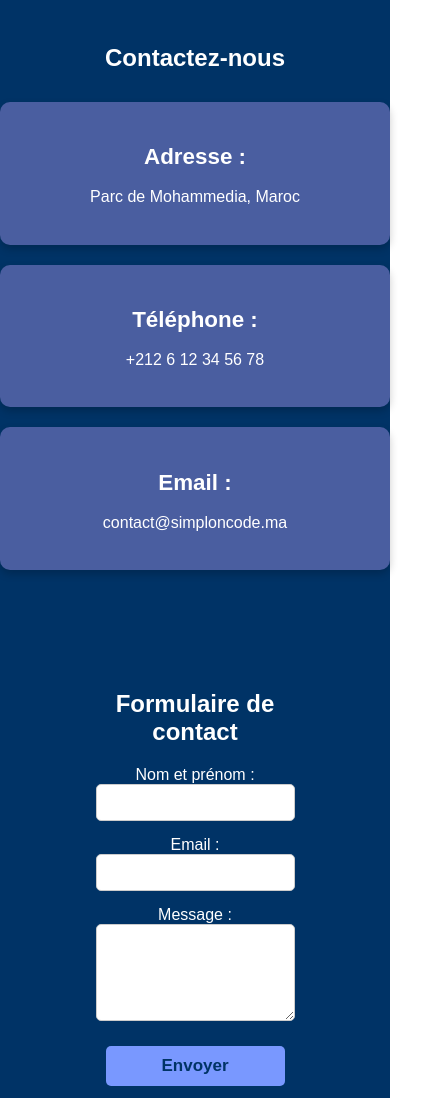
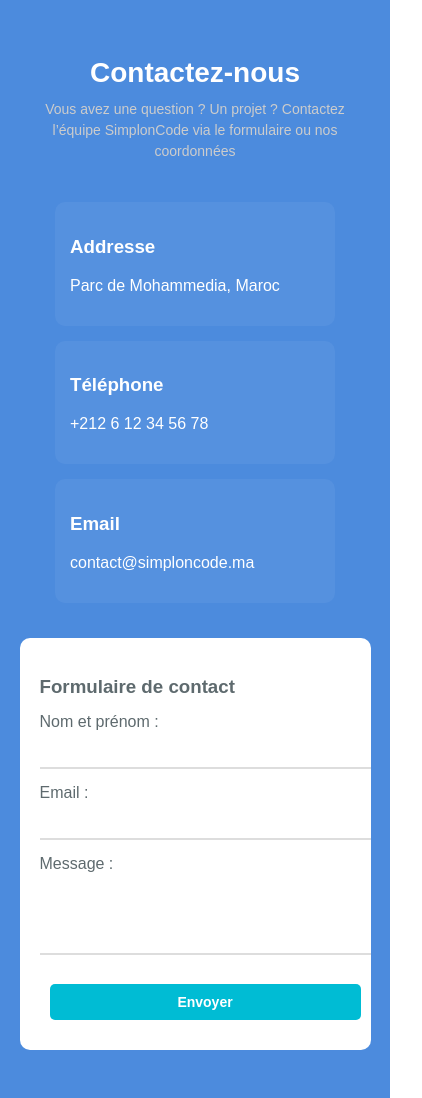
Before and after one commit to houda-LQ/SimplonCode, a plain HTML site: page contact.html in a window 390 px wide. Shown: the part 106-1204 px from the top of the page, 422 px wide, since content can reach past the window. Drawn offline with Linux system fonts and the light colour scheme.

Commit message:
VF.conatct

```diff
--- a/contact.html
+++ b/contact.html
@@ -6,7 +6,7 @@
     <title>Contact</title>
      <link rel="stylesheet" href="style.css">
 </head>
-<body>
+<body >
    <header class="navbar">
         <nav class="navbar-nav">
             <div>
@@ -21,27 +21,40 @@
         </nav>
     </header>
     <main class="contact-page">
-        <section class="contact-info">
-            <h1>Contactez-nous</h1>
-            <!-- <p>Vous avez une question ? Un projet ? Contactez l’équipe SimplonCode via le formulaire ou nos coordonnées.</p> -->
-            <div class="cartes-container">
-                    <div  class="carte">
-                        <h3>Adresse  :</h3>
+       <section class="contact-section">
+    <div class="container">
+        <h2>Contactez-nous</h2>
+        <p class="description">
+       Vous avez une question ? Un projet ? Contactez l’équipe SimplonCode via le formulaire ou nos coordonnées
+        </p>
+
+        <div class="contact-content">
+            <div class="contact-info">
+                <div class="info-box">
+                    <div>
+                        <h3>Addresse</h3>
                         <p>Parc de Mohammedia, Maroc</p>
                     </div>
-                    <div  class="carte">
-                        <h3>Téléphone :</h3>
+                </div>
+
+                <div class="info-box">
+                    <div>
+                        <h3>Téléphone</h3>
                         <p>+212 6 12 34 56 78</p>
                     </div>
-                    <div class="carte">
-                        <h3>Email :</h3>
+                </div>
+
+                <div class="info-box">
+                    <div>
+                        <h3>Email</h3>
                         <p>contact@simploncode.ma</p>
                     </div>
                 </div>
+            </div>
 
-                <div class="contact-form">
-            <h2>Formulaire de contact</h2>
-            <form action="#" method="post">
+            <div class="contact-form">
+                <h3>Formulaire de contact</h3>
+                 <form action="#" method="post">
                 <label for="name">Nom et prénom :</label>
                 <input type="text" id="name" name="name" required>
 
@@ -53,7 +66,11 @@
 
                 <button type="submit" class="btn">Envoyer</button>
             </form>
-</div>
+            </div>
+        </div>
+    </div>
+</section>
+
         <section class="map">
             <h2>Où nous trouver ?</h2>
             <iframe
--- a/style.css
+++ b/style.css
@@ -48,41 +48,7 @@ color: #094575;
 }
 
 
-/* .hero{
-    height: 100vh;
-    display: flex;
-    align-items: center;
-    background-color: white;
-    justify-content:space-between;
-    padding: 50px 10%;
-  } */
 
-/* .hero-h1 {
-    font-size: 2.5rem;
-    margin-bottom: 1px;
-  }
-
-  p {
-    font-size: 1rem;
-    margin-bottom: 20px;
-    max-width: 500px;
-  }
-
-  .btn {
-    background-color: #2475b8;
-    color: white;
-    padding: 12px 24px;
-    border: none;
-    cursor: pointer;
-    font-size: 1rem;
-    border-radius: 5px;
-    text-decoration: none;
-    width: 120px;
-  }
-
-  .btn:hover {
-    background-color: #0a1f4b;
-  } */
 .hero {
   display: flex;
   align-items: center;
@@ -354,50 +320,194 @@ footer {
   padding: 10px;
   font-size: 0.9em;
 }
-.contact-page{
-    display: flex;
-    background-color: #003366;
-    padding:40px ;
-  text-align: center;
-  justify-content: center;
+
+@media(max-width:768px){
+  /* .navbar-nav{
+    flex-direction: column;
+    padding: 10px;
+  }
+  .nav-links{
+    flex-direction: column;
+    gap: 15px;
+  } */
+  .hero{
+    flex-direction: column;
+    text-align: center;
+  }
+  .hero-text{
+    padding: 0;
+  }
+  .hero-image{
+    margin-top: 20px;
+  }
+
+  img{
+   max-width: 100%;
+   height: auto;
+
+  }
+.cartes-container {
+    flex-direction: column;
+    align-items: center;
+  }
+
+  .carte {
+    width: 90%;
+  }
+
+  /* Sections à colonnes -> en colonne */
+  .valeur,
+  .pedagogie {
+    flex-direction: column;
+    align-items: center;
+  }
+
+  .valeur img,
+  .pedagogie img {
+    width: 100%;
+    height: auto;
+    margin: 20px 0;
+  }
+
+  .pedagogie ul {
+    margin: 20px;
+  }
+
 }
 
 
 
-.contact-form {
-
-    margin: 120px;
 
 
 
+
+
+.contact-section {
+    padding: 50px 0;
+    background-color: #4c8bdd;
 }
 
-.contact-form form {
+.container {
+    width: 90%;
+    max-width: 1100px;
+    margin: auto;
+}
+
+h2 {
+    text-align: center;
+    font-size: 36px;
+    margin-bottom: 10px;
+}
+
+.description {
+    text-align: center;
+    max-width: 800px;
+    margin: auto;
+    color: #ccc;
+    margin-bottom: 40px;
+    line-height: 1.5;
+}
+
+.contact-content {
     display: flex;
-    flex-direction: column;
-    max-width: 500px;
+    flex-wrap: wrap;
+    justify-content: space-between;
+    gap: 20px;
+}
+
+.contact-info {
+    flex: 1;
+    min-width: 280px;
+}
+
+.info-box {
+    display: flex;
+    align-items: center;
+    background: rgba(255, 255, 255, 0.05);
+    padding: 15px;
+    margin-bottom: 15px;
+    border-radius: 10px;
+}
+
+.info-box .icon {
+    font-size: 30px;
+    margin-right: 15px;
+}
+
+.contact-form {
+    background: white;
+    color: #5E6A6E;
+    padding: 20px;
+    border-radius: 10px;
+    flex: 1;
+    min-width: 280px;
+}
+
+.contact-form h3 {
+    margin-bottom: 15px;
 }
 
 .contact-form input,
 .contact-form textarea {
+    width: 100%;
     padding: 10px;
     margin-bottom: 15px;
+    border: none;
+    border-bottom: 2px solid #ddd;
+    outline: none;
+    font-size: 14px;
+    background: none;
+}
+
+.contact-form textarea {
+    height: 60px;
+    resize: none;
+}
+
+.contact-form button {
+    width: 100%;
+    background: #00bcd4;
+    border: none;
+    padding: 12px;
+    color: white;
+    font-size: 16px;
+    cursor: pointer;
     border-radius: 5px;
-    border: 1px solid #ccc;
+
+}
+
+.contact-form button:hover {
+    background: #0097a7;
+}
+
+.map h2{
+  color: #094575;
 }
 
 
+/* ----- Responsive Design ----- */
+@media (max-width: 768px) {
+    .contact-content {
+        flex-direction: column;
+    }
 
-.contact-form button {
-    background-color: #7998ff;
-    color: #003366;
-    border: none;
-    padding: 10px 20px;
-    cursor: pointer;
-    font-weight: bold;
-    border-radius: 5px;
+    .contact-form,
+    .contact-info {
+        margin: 0 auto;
+    }
 }
 
-.contact-form .btn:hover {
-    background-color: #517aff;
+@media (max-width: 480px) {
+    h2 {
+        font-size: 28px;
+    }
+
+    .description {
+        font-size: 14px;
+    }
+
+    .contact-form button {
+        font-size: 14px;
+        padding: 10px;
+    }
 }
```
Also changed, not shown: logo.png (deleted), photo.jpeg (deleted), 1 other file.
